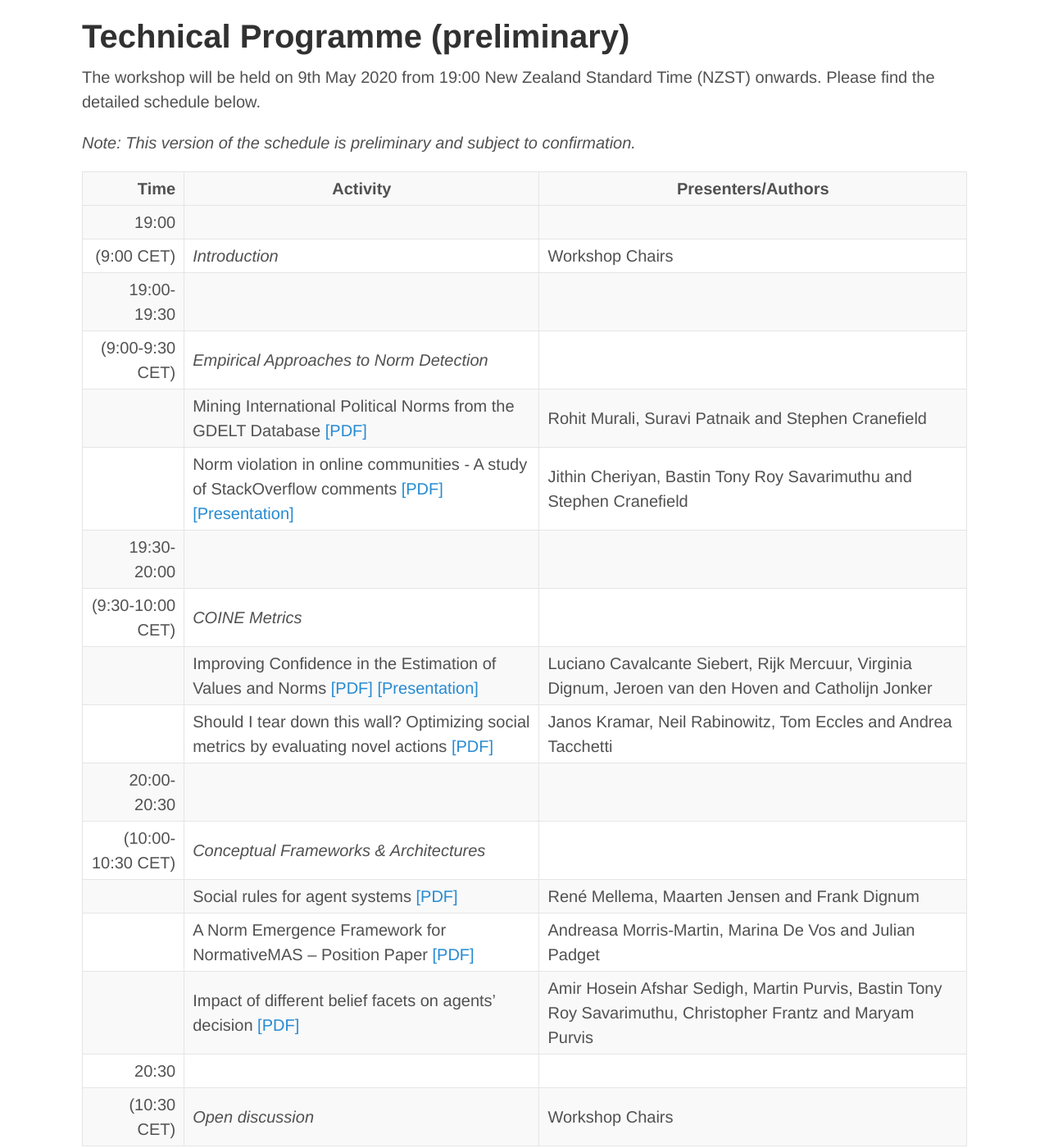
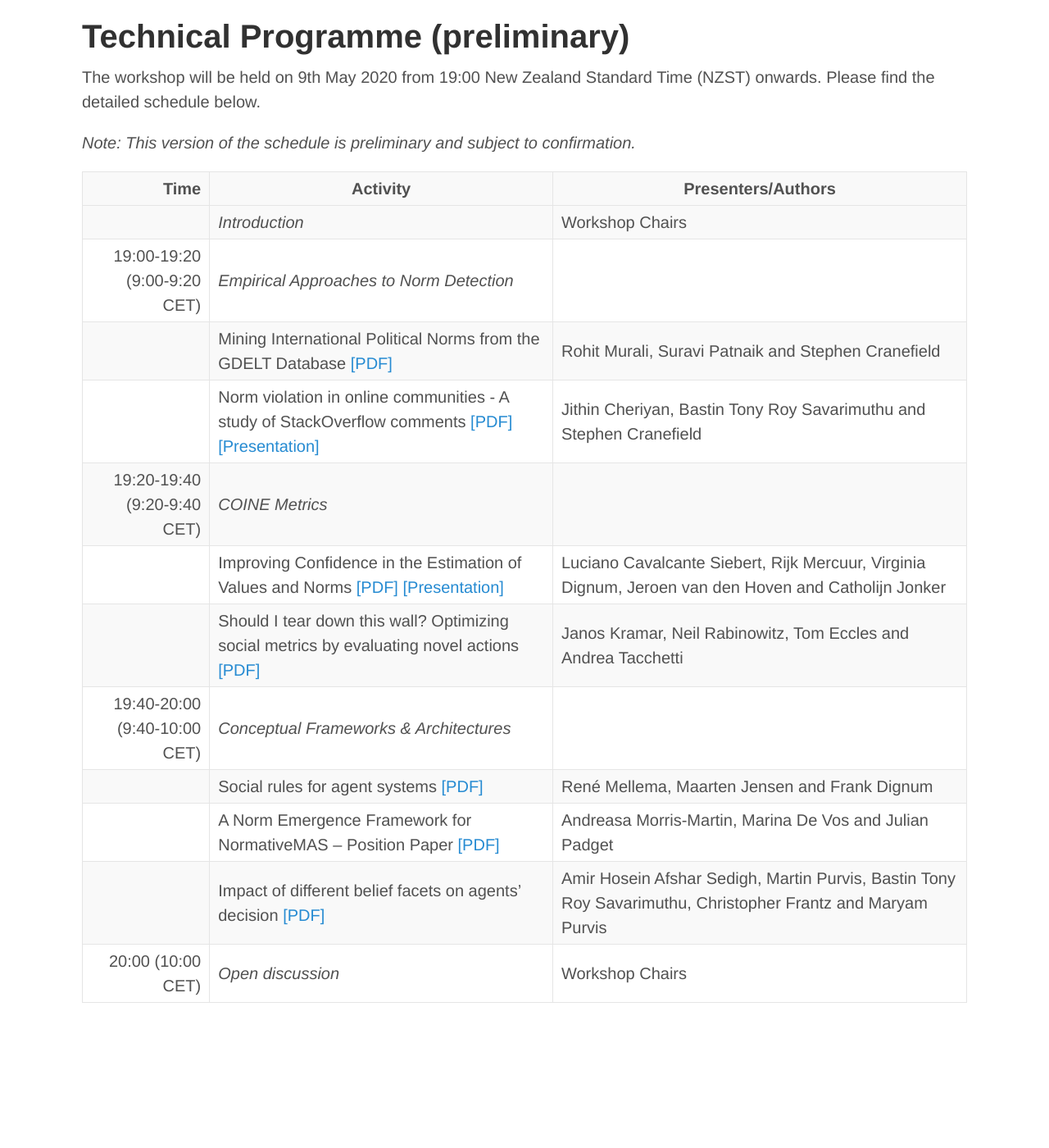
Before and after one commit to coin-workshop/coine-2020-new-zealand, a Jekyll site: the page built from technical_programme.md, in a window 1280 px wide and 1400 px high, scrolled down 203 px. Shown: the whole window at 82% size. Built offline with Jekyll 4.4.1, drawn with Linux system fonts in a browser that asks for light colours; after the commit the page ends 1446 px from its top, so only the background shows below that.

Commit message:
Revised schedule & fix table formatting.

```diff
--- a/technical_programme.md
+++ b/technical_programme.md
@@ -11,20 +11,15 @@ The workshop will be held on 9th May 2020 from 19:00 New Zealand Standard Time (
 
 | Time           |      Activity      |  Presenters/Authors |
 |-----------------:|-----------------------|------|
-| 19:00
-(9:00 CET) | *Introduction* | Workshop Chairs |
-| 19:00-19:30
-(9:00-9:30 CET) | *Empirical Approaches to Norm Detection* | |
+| | *Introduction* | Workshop Chairs |
+| 19:00-19:20 (9:00-9:20 CET) | *Empirical Approaches to Norm Detection* | |
 | | Mining International Political Norms from the GDELT Database [\[PDF\]](https://arxiv.org/abs/2003.14027) | Rohit Murali, Suravi Patnaik and Stephen Cranefield |
 | | Norm violation in online communities - A study of StackOverflow comments [\[PDF\]](https://arxiv.org/abs/2004.05589) [\[Presentation\]](https://underline.io/lecture/95-norm-violation) | Jithin Cheriyan, Bastin Tony Roy Savarimuthu and Stephen Cranefield |
-| 19:30-20:00
-(9:30-10:00 CET) | *COINE Metrics* | |
+| 19:20-19:40 (9:20-9:40 CET) | *COINE Metrics* | |
 | | Improving Confidence in the Estimation of Values and Norms [\[PDF\]](https://arxiv.org/abs/2004.01056) [\[Presentation\]](https://underline.io/lecture/97-improving-confidence-in-the-estimation-of-values-and-norms) | Luciano Cavalcante Siebert, Rijk Mercuur, Virginia Dignum, Jeroen van den Hoven and Catholijn Jonker |
 | | Should I tear down this wall? Optimizing social metrics by evaluating novel actions [\[PDF\]](https://arxiv.org/abs/2004.07625) | Janos Kramar, Neil Rabinowitz, Tom Eccles and Andrea Tacchetti |
-| 20:00-20:30
-(10:00-10:30 CET) | *Conceptual Frameworks & Architectures* | |
+| 19:40-20:00 (9:40-10:00 CET) | *Conceptual Frameworks & Architectures* | |
 | | Social rules for agent systems [\[PDF\]](https://arxiv.org/abs/2004.12797) | René Mellema, Maarten Jensen and Frank Dignum |
 | | A Norm Emergence Framework for NormativeMAS – Position Paper  [\[PDF\]](https://arxiv.org/abs/2004.02575) | Andreasa Morris-Martin, Marina De Vos and Julian Padget |
 | | Impact of different belief facets on agents' decision [\[PDF\]](https://arxiv.org/abs/2004.11858) | Amir Hosein Afshar Sedigh, Martin Purvis, Bastin Tony Roy Savarimuthu, Christopher Frantz and Maryam Purvis |
-| 20:30
-(10:30 CET) | *Open discussion* | Workshop Chairs |
+| 20:00 (10:00 CET) | *Open discussion* | Workshop Chairs |
```
